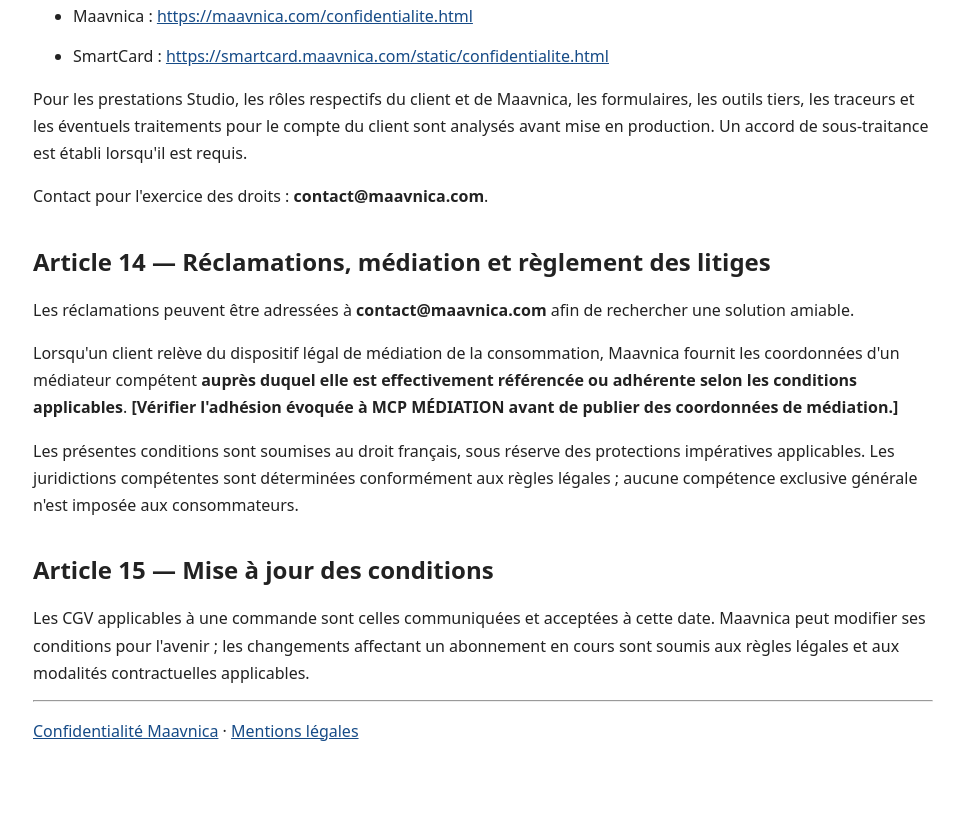
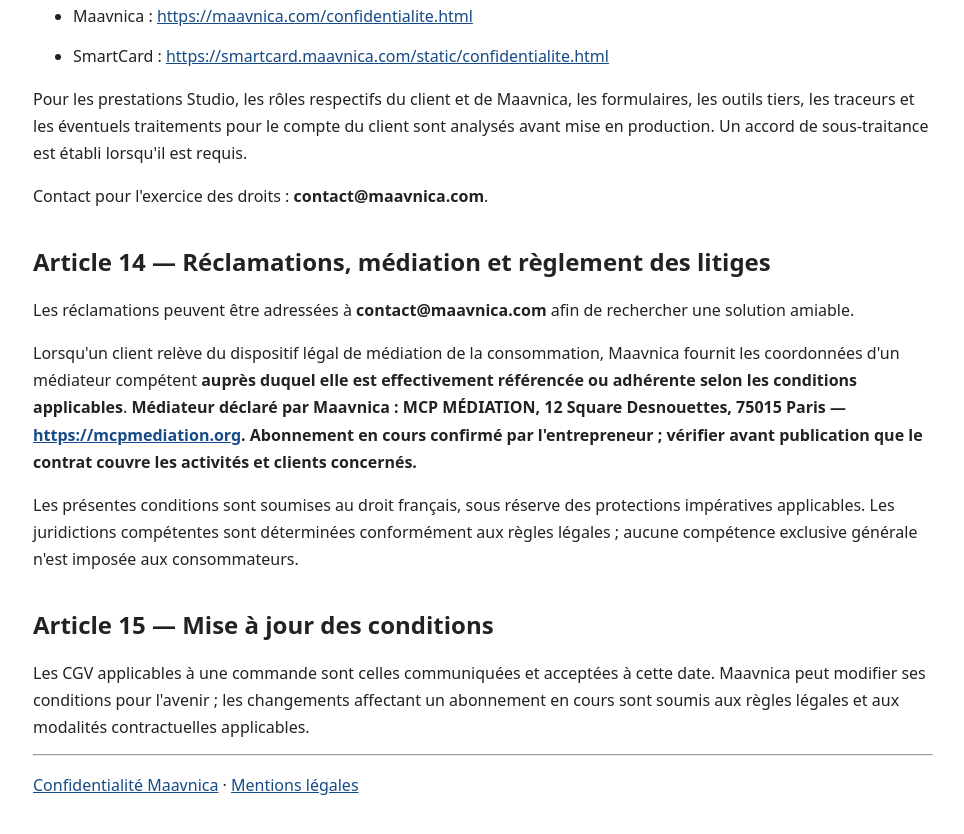
Before and after one commit to maavnica/maavnica-site, a plain HTML site: page cgv.html in a window 1280 px wide. Shown: the part 4775-5609 px from the top of the page, without its empty margins (157-1121 px from the left). Before the commit the page ends 5557 px from the top, so only its background shows below. Drawn offline with Linux system fonts and the light colour scheme.

Commit message:
legal: restore MCP MÉDIATION details based on active subscription confirmation

```diff
--- a/cgv.html
+++ b/cgv.html
@@ -74,7 +74,7 @@
 <p>Contact pour l'exercice des droits : <strong>contact@maavnica.com</strong>.</p>
 <h2>Article 14 — Réclamations, médiation et règlement des litiges</h2>
 <p>Les réclamations peuvent être adressées à <strong>contact@maavnica.com</strong> afin de rechercher une solution amiable.</p>
-<p>Lorsqu'un client relève du dispositif légal de médiation de la consommation, Maavnica fournit les coordonnées d'un médiateur compétent <strong>auprès duquel elle est effectivement référencée ou adhérente selon les conditions applicables</strong>. <strong>[Vérifier l'adhésion évoquée à MCP MÉDIATION avant de publier des coordonnées de médiation.]</strong></p>
+<p>Lorsqu'un client relève du dispositif légal de médiation de la consommation, Maavnica fournit les coordonnées d'un médiateur compétent <strong>auprès duquel elle est effectivement référencée ou adhérente selon les conditions applicables</strong>. <strong>Médiateur déclaré par Maavnica : <strong>MCP MÉDIATION</strong>, 12 Square Desnouettes, 75015 Paris — <a href="https://mcpmediation.org">https://mcpmediation.org</a>. Abonnement en cours confirmé par l'entrepreneur ; vérifier avant publication que le contrat couvre les activités et clients concernés.</strong></p>
 <p>Les présentes conditions sont soumises au droit français, sous réserve des protections impératives applicables. Les juridictions compétentes sont déterminées conformément aux règles légales ; aucune compétence exclusive générale n'est imposée aux consommateurs.</p>
 <h2>Article 15 — Mise à jour des conditions</h2>
 <p>Les CGV applicables à une commande sont celles communiquées et acceptées à cette date. Maavnica peut modifier ses conditions pour l'avenir ; les changements affectant un abonnement en cours sont soumis aux règles légales et aux modalités contractuelles applicables.</p>
```
